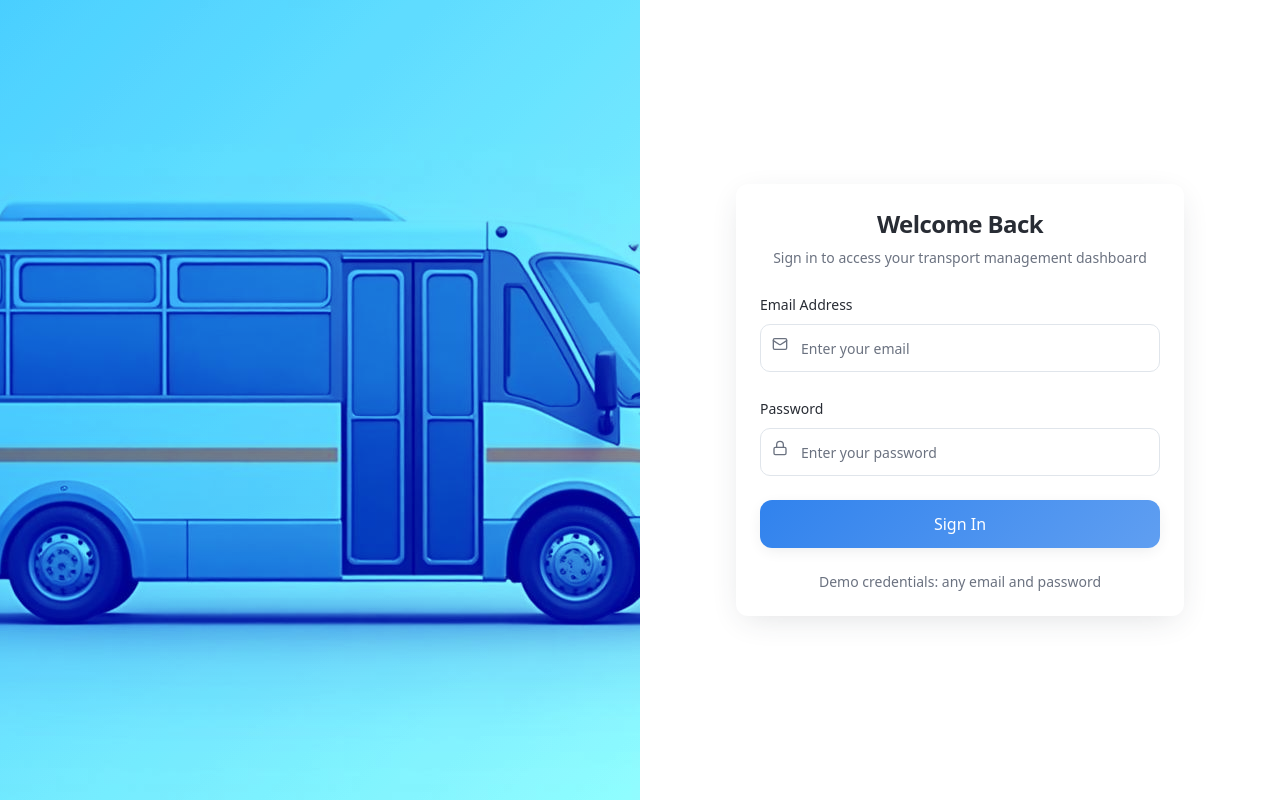
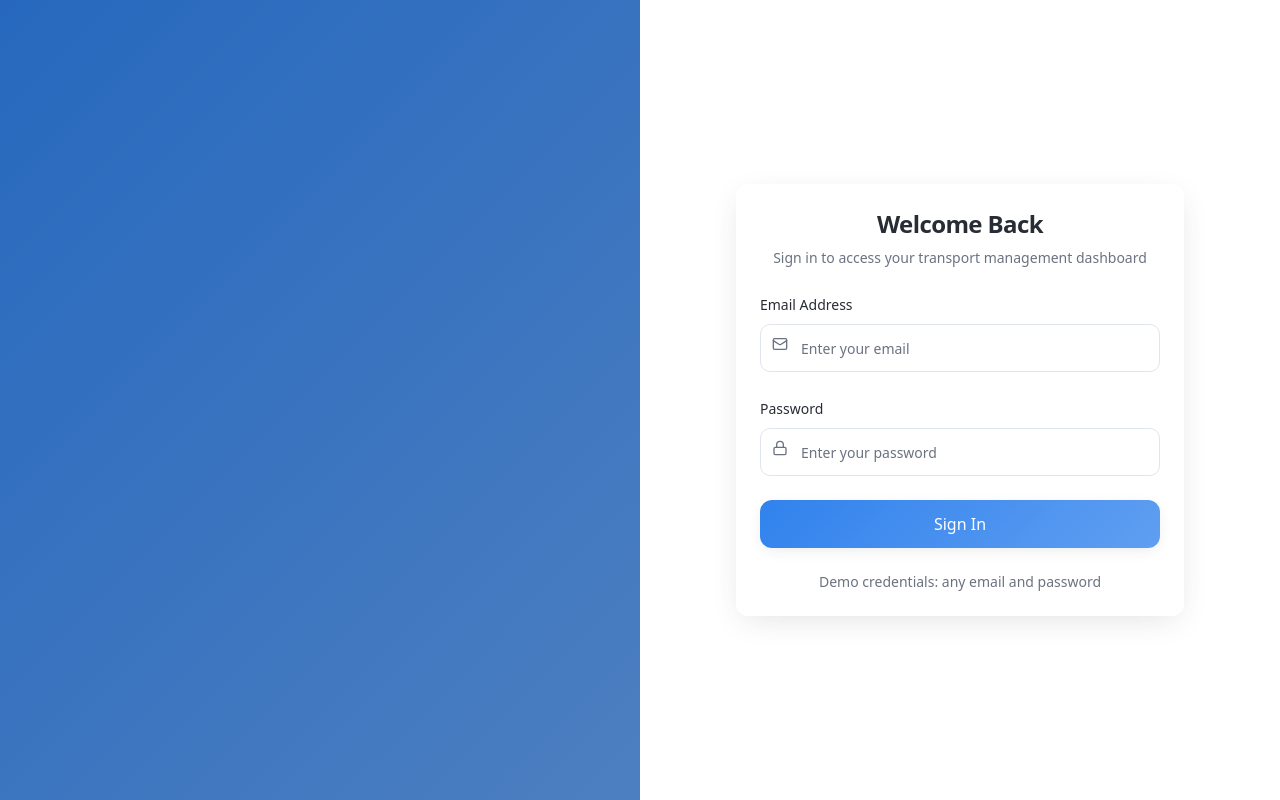
Before and after one commit to Sanula1/suraksha-lms-fleet, a React (Vite) app: page / in a window 1280 px wide. Built offline with nearby package versions, Linux system fonts and the light colour scheme; the HTML template or start-up script is replaced by a standard one.

Commit message:
Visual edit in Lovable

```diff
--- a/src/pages/Login.tsx
+++ b/src/pages/Login.tsx
@@ -41,7 +41,7 @@ const Login = () => {
       {/* Hero Section */}
       <div className="hidden lg:flex lg:w-1/2 bg-gradient-hero relative overflow-hidden">
         <div className="absolute inset-0 bg-black/20" />
-        <img src={heroTransport} alt="SurakshaLMS Transport" className="absolute inset-0 w-full h-full object-cover mix-blend-overlay" />
+
 
       </div>
 
```
